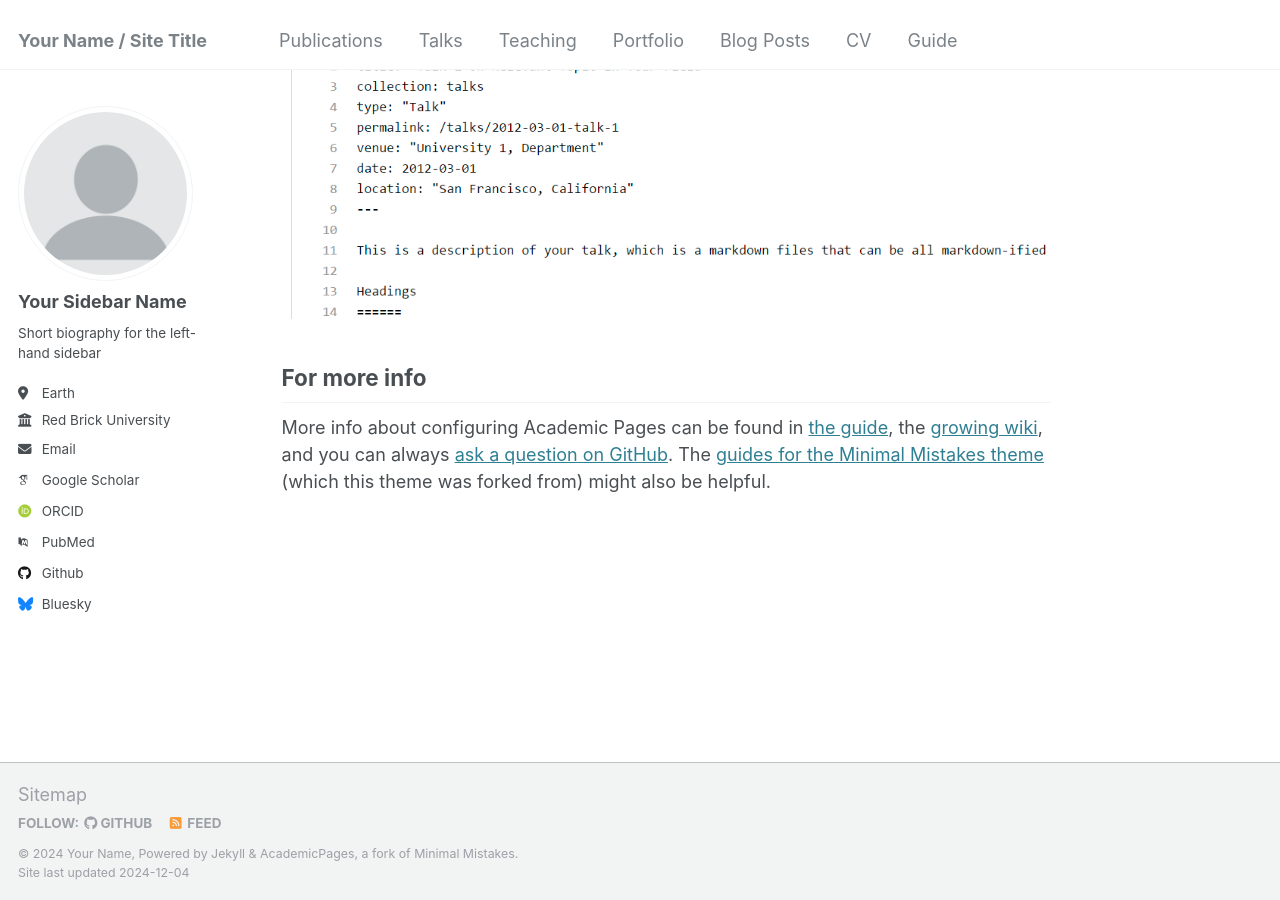
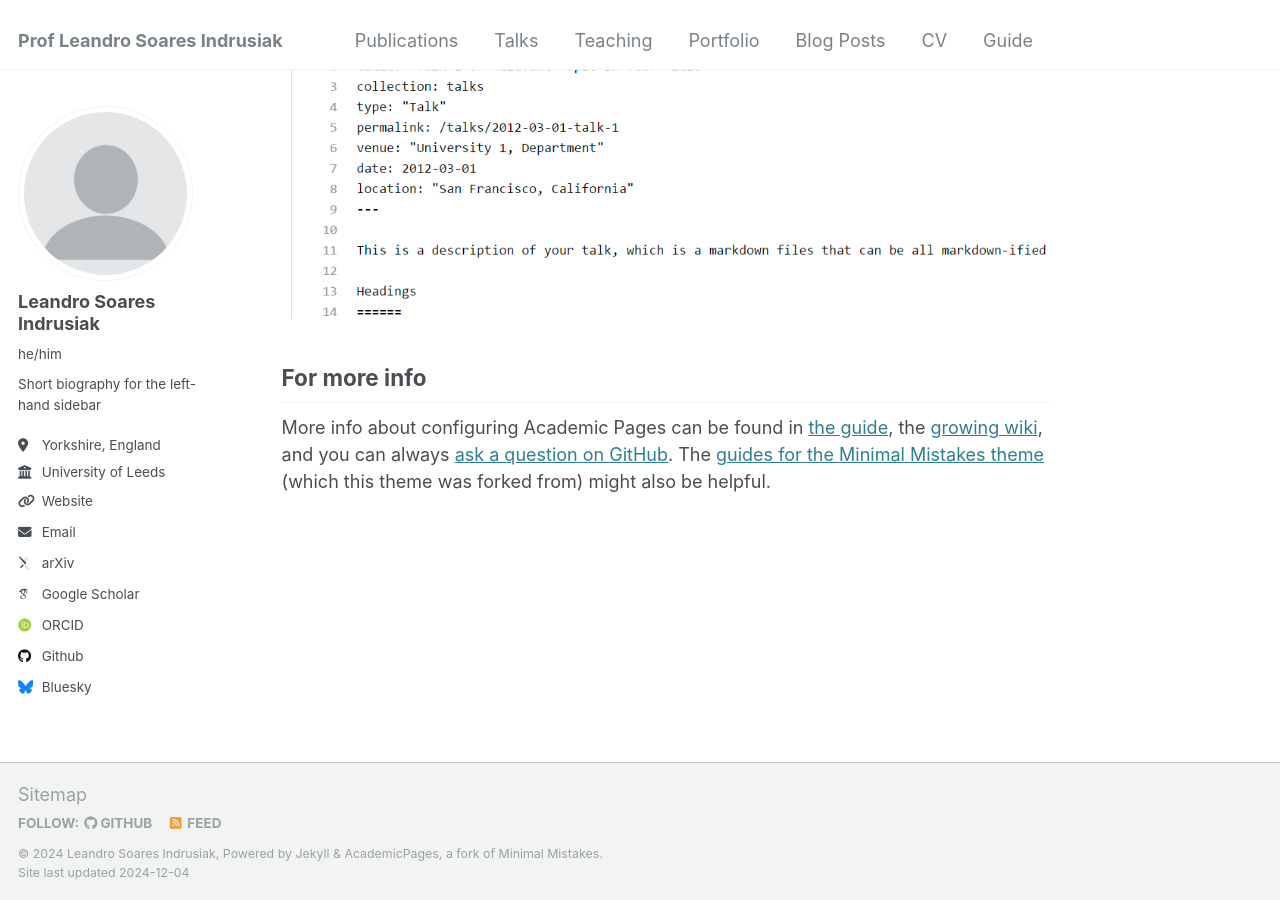
Before and after one commit to indrusiak/indrusiak.github.io, a Jekyll site: the page built from _pages/about.md, in a window 1280 px wide and 900 px high, scrolled down 2643 px. Built offline with Jekyll 4.4.1, drawn with Linux system fonts in a browser that asks for light colours; some web fonts are replaced.

Commit message:
Update _config.yml
First update

```diff
--- a/_config.yml
+++ b/_config.yml
@@ -8,13 +8,13 @@
 
 # Basic Site Settings
 locale                   : "en-US"
-title                    : "Your Name / Site Title"
+title                    : "Prof Leandro Soares Indrusiak"
 title_separator          : "-"
-name                     : &name "Your Name"
+name                     : &name "Leandro Soares Indrusiak"
 description              : &description "personal description"
-url                      : https://academicpages.github.io # the base hostname & protocol for your site e.g. "https://[your GitHub username].github.io"
-baseurl                  : "" # the subpath of your site, e.g. "/blog"
-repository               : "academicpages/academicpages.github.io"
+url                      : https://indrusiak.github.io
+baseurl                  : "/" # the subpath of your site, e.g. "/blog"
+repository               : "indrusiak/indrusiak.github.io"
 
 # Site Author - The following control what appear as part of the author content on the side bar.
 #               If a field is blank the icon and link will not appear, otherwise it will be shown.
@@ -22,21 +22,21 @@ repository               : "academicpages/academicpages.github.io"
 author:
   # Biographic information
   avatar           : "profile.png"
-  name             : "Your Sidebar Name"
-  pronouns         : # example: "she/her"
+  name             : "Leandro Soares Indrusiak"
+  pronouns         : "he/him" # example: "she/her"
   bio              : "Short biography for the left-hand sidebar"
-  location         : "Earth"
-  employer         : "Red Brick University"
-  uri              : # URL
-  email            : "none@example.org"
+  location         : "Yorkshire, England"
+  employer         : "University of Leeds"
+  uri              : "https://www.leeds.ac.uk"
+  email            : "L.SoaresIndrusiak@leeds.ac.uk"
 
   # Academic websites
-  arxiv            : # URL - Update with the correct link to your profile
-  googlescholar    : "https://scholar.google.com/citations?user=PS_CX0AAAAAJ"
+  arxiv            : "https://arxiv.org/search/cs?searchtype=author&query=Indrusiak,+L+S" # URL - Update with the correct link to your profile
+  googlescholar    : "https://scholar.google.co.uk/citations?user=f1PUDsEAAAAJ"
   impactstory      : # URL
-  orcid            : "http://orcid.org/yourorcidurl"
+  orcid            : "https://orcid.org/0000-0002-9938-2920"
   semantic         : # URL
-  pubmed           : "https://www.ncbi.nlm.nih.gov/pubmed/?term=john+snow"
+  pubmed           : # URL
   researchgate     : # URL
   scopus           : # URL
 
```
